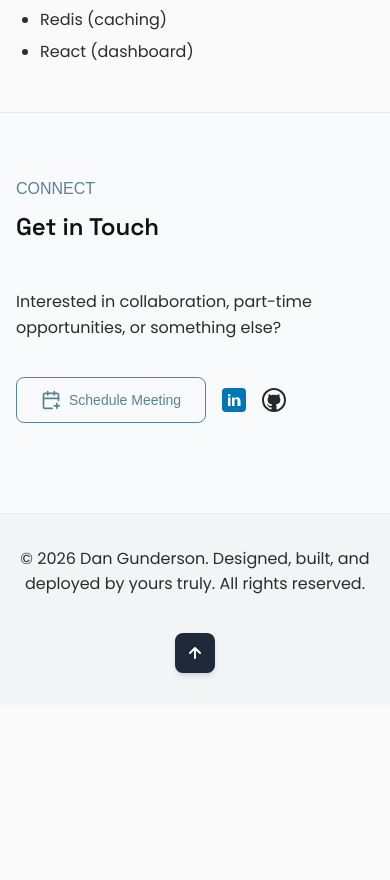
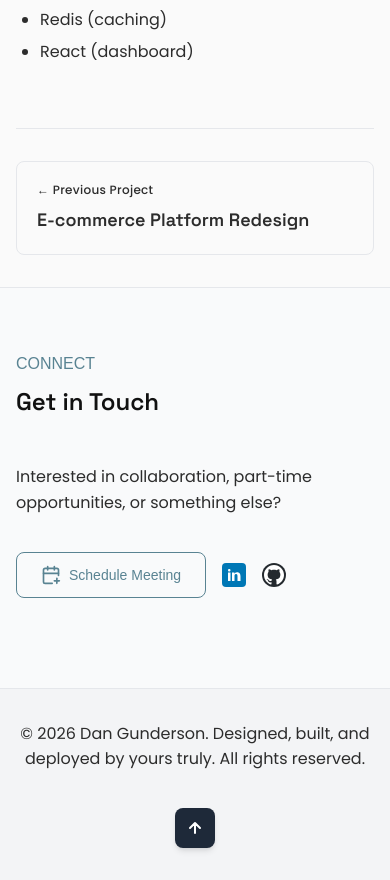
Before and after one commit to gundy27/portfolio, a Next.js app: page /projects/analytics-platform in a window 390 px wide. Shown: the part 2510-3390 px from the top of the page. Before the commit the page ends 3215 px from the top, so only its background shows below. Built offline with nearby package versions, Linux system fonts and the light colour scheme; no server answers; a web font is replaced by a local one.

Commit message:
feat: remove projects index and add project navigation
Drop the /projects listing route and header nav link while keeping individual project pages.
Add previous/next navigation on project detail pages.

```diff
--- a/app/projects/[slug]/page.tsx
+++ b/app/projects/[slug]/page.tsx
@@ -1,5 +1,6 @@
 import { isValidElement } from 'react'
 import Image from 'next/image'
+import Link from 'next/link'
 import { notFound } from 'next/navigation'
 import ReactMarkdown from 'react-markdown'
 import remarkGfm from 'remark-gfm'
@@ -7,7 +8,7 @@ import { Header } from '@/components/layout/Header'
 import { Footer } from '@/components/layout/Footer'
 import { GetInTouch } from '@/components/layout/GetInTouch'
 import { SectionHeader } from '@/components/ui/SectionHeader'
-import { getProject, getProjectContent } from '@/lib/content/loader.server'
+import { getNextProject, getPreviousProject, getProject, getProjectContent } from '@/lib/content/loader.server'
 
 interface ProjectPageProps {
   params: Promise<{ slug: string }>
@@ -20,6 +21,9 @@ export default async function ProjectPage({ params }: ProjectPageProps) {
   if (!project) {
     notFound()
   }
+
+  const previousProject = getPreviousProject(slug)
+  const nextProject = getNextProject(slug)
 
   return (
     <div className="min-h-screen flex flex-col">
@@ -186,6 +190,42 @@ export default async function ProjectPage({ params }: ProjectPageProps) {
               </div>
             </div>
           </div>
+
+          {(previousProject || nextProject) && (
+            <nav aria-label="Project navigation" className="mt-12 sm:mt-16 pt-8 border-t border-gray-200">
+              <div className="grid grid-cols-1 sm:grid-cols-2 gap-6">
+                {previousProject ? (
+                  <Link
+                    href={`/projects/${previousProject.id}`}
+                    className="group rounded-lg border border-gray-200 p-5 hover:border-gray-300 hover:bg-gray-50 transition-colors"
+                  >
+                    <div className="text-xs font-medium tracking-wide text-secondary mb-2">
+                      ← Previous Project
+                    </div>
+                    <div className="font-heading text-lg font-semibold text-primary group-hover:text-accent transition-colors">
+                      {previousProject.title}
+                    </div>
+                  </Link>
+                ) : (
+                  <div className="hidden sm:block" />
+                )}
+
+                {nextProject && (
+                  <Link
+                    href={`/projects/${nextProject.id}`}
+                    className="group rounded-lg border border-gray-200 p-5 hover:border-gray-300 hover:bg-gray-50 transition-colors sm:text-right"
+                  >
+                    <div className="text-xs font-medium tracking-wide text-secondary mb-2">
+                      Next Project →
+                    </div>
+                    <div className="font-heading text-lg font-semibold text-primary group-hover:text-accent transition-colors">
+                      {nextProject.title}
+                    </div>
+                  </Link>
+                )}
+              </div>
+            </nav>
+          )}
         </div>
       </main>
 
--- a/app/projects/page.tsx
+++ /dev/null
@@ -1,21 +0,0 @@
-import { Header } from '@/components/layout/Header'
-import { Footer } from '@/components/layout/Footer'
-import { GetInTouch } from '@/components/layout/GetInTouch'
-import { ProjectsPageClient } from '@/components/projects/ProjectsPageClient'
-import { getProjects } from '@/lib/content/loader.server'
-
-export default function ProjectsPage() {
-  const projects = getProjects()
-  return (
-    <div className="min-h-screen flex flex-col">
-      <Header />
-
-      <main className="flex-1">
-        <ProjectsPageClient projects={projects} />
-      </main>
-
-      <GetInTouch />
-      <Footer />
-    </div>
-  )
-}
--- a/components/layout/Header.tsx
+++ b/components/layout/Header.tsx
@@ -65,9 +65,6 @@ export function Header() {
             <Link href="/timeline">
               <Label>CAREER TIMELINE</Label>
             </Link>
-            <Link href="/projects">
-              <Label>PROJECTS</Label>
-            </Link>
             <Link href="/design-system">
               <Label>DESIGN SYSTEM</Label>
             </Link>
@@ -127,13 +124,6 @@ export function Header() {
                   <Label>CAREER TIMELINE</Label>
                 </Link>
                 <Link
-                  href="/projects"
-                  onClick={closeMenu}
-                  className="px-4 py-2 hover:bg-gray-50 transition-colors"
-                >
-                  <Label>PROJECTS</Label>
-                </Link>
-                <Link
                   href="/design-system"
                   onClick={closeMenu}
                   className="px-4 py-2 hover:bg-gray-50 transition-colors"
--- a/lib/content/loader.server.ts
+++ b/lib/content/loader.server.ts
@@ -118,6 +118,22 @@ export function getProjectContent(slug: string): string | null {
   }
 }
 
+// Get the next project in the sorted list
+export function getNextProject(slug: string): Project | null {
+  const projects = getProjects()
+  const currentIndex = projects.findIndex((p) => p.id === slug)
+  if (currentIndex === -1) return null
+  return projects[currentIndex + 1] ?? null
+}
+
+// Get the previous project in the sorted list
+export function getPreviousProject(slug: string): Project | null {
+  const projects = getProjects()
+  const currentIndex = projects.findIndex((p) => p.id === slug)
+  if (currentIndex === -1) return null
+  return projects[currentIndex - 1] ?? null
+}
+
 // Load timeline events
 export function getTimelineEvents(): TimelineEvent[] {
   try {
```
